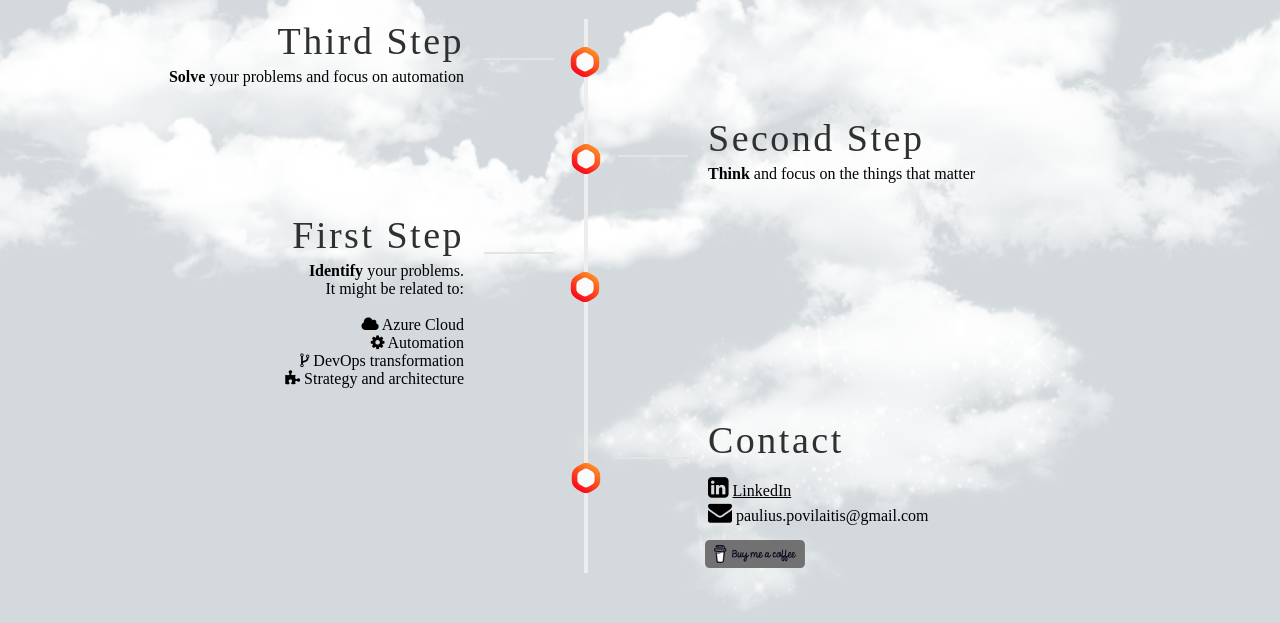
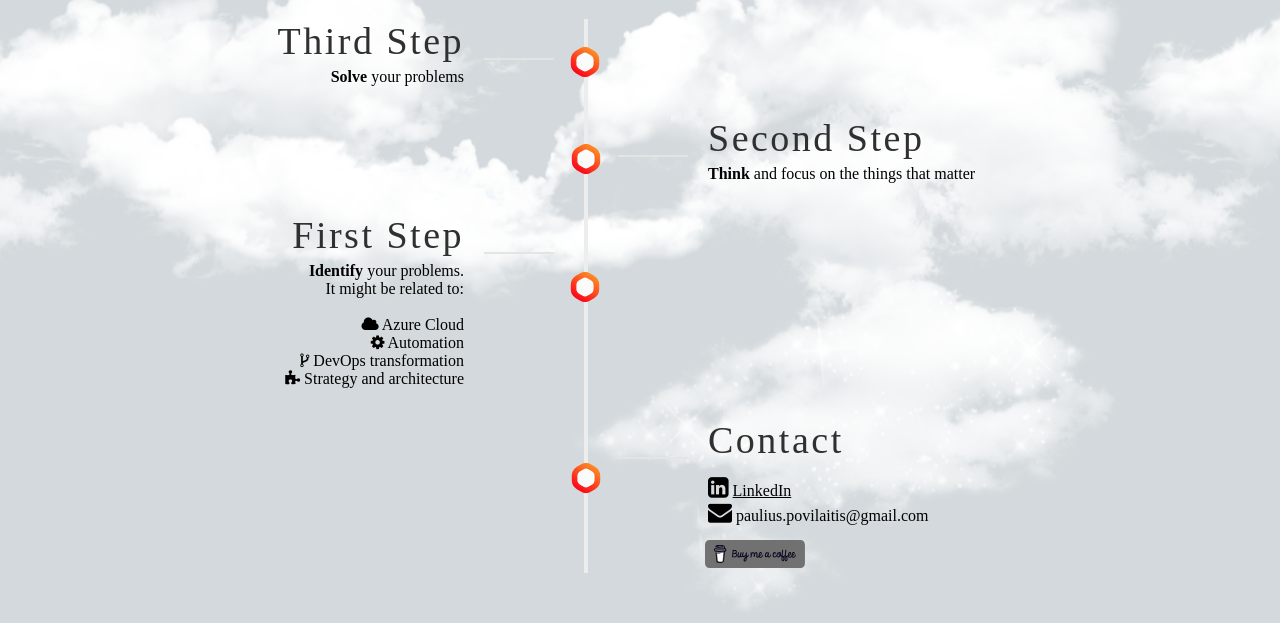
Before and after one commit to pauliuspovilaitis/pauliuspovilaitis, a plain HTML site: page index.html in a window 1280 px wide. Shown: the part 177-800 px from the top of the page. Drawn offline with Linux system fonts and the light colour scheme.

Commit message:
Update index.html

```diff
--- a/index.html
+++ b/index.html
@@ -23,7 +23,7 @@
             <div class="prototype left">
                 <span>Third Step</span>
                 <p></p>
-                <p><b>Solve</b> your problems and focus on automation</p>
+                <p><b>Solve</b> your problems</p>
                 <img src="img/hex.svg" alt="hex">
             </div>
             <div class="prototype right">
@@ -57,7 +57,7 @@
             </p>
             <div style="left:14px; position:relative;">
                 <a href="https://www.buymeacoffee.com/paulius"><img src="img/coffee.svg" alt="coffee" style="width:100px;"></a>
-				<br>
+		<br>
             </div>
         </div>
     </div>
```
